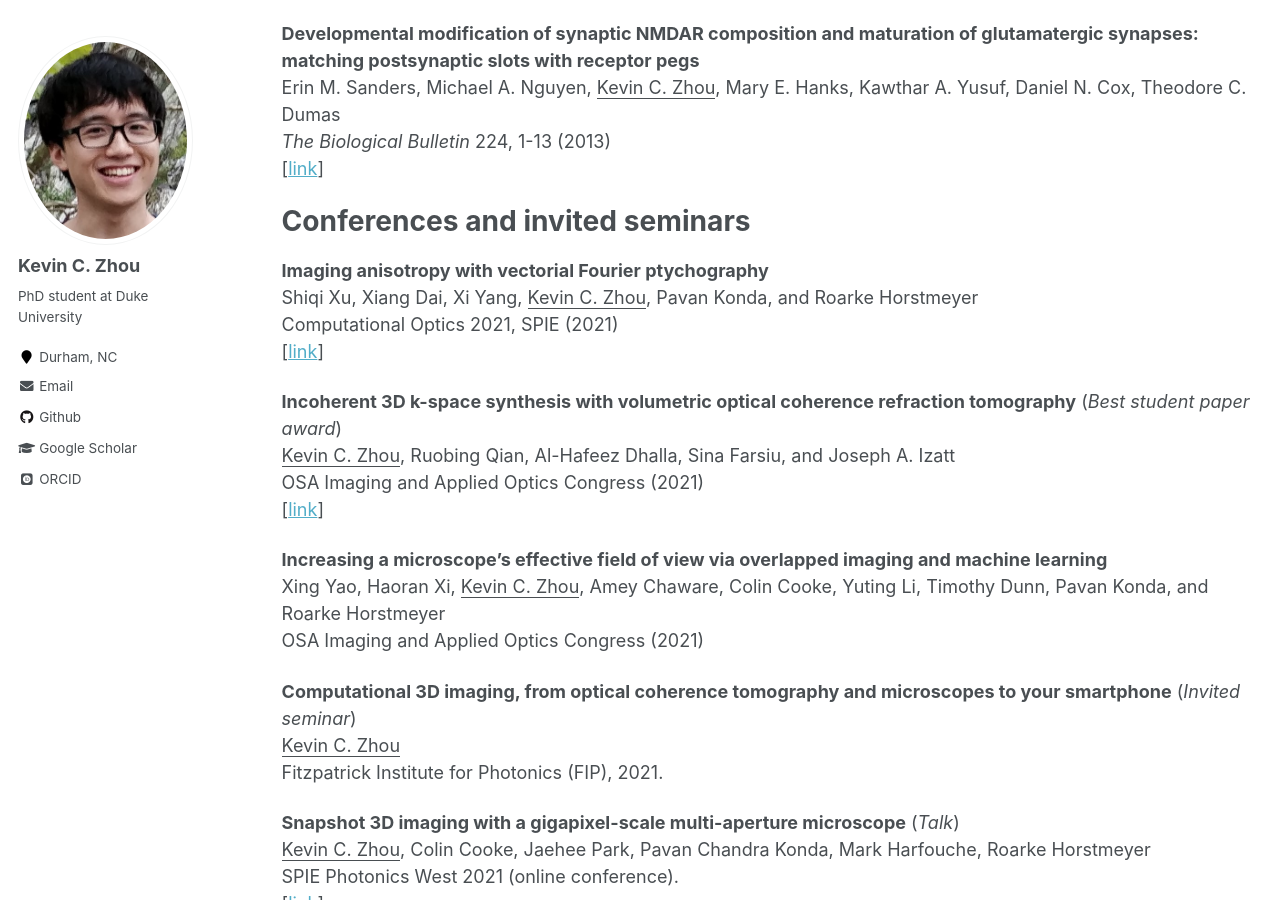
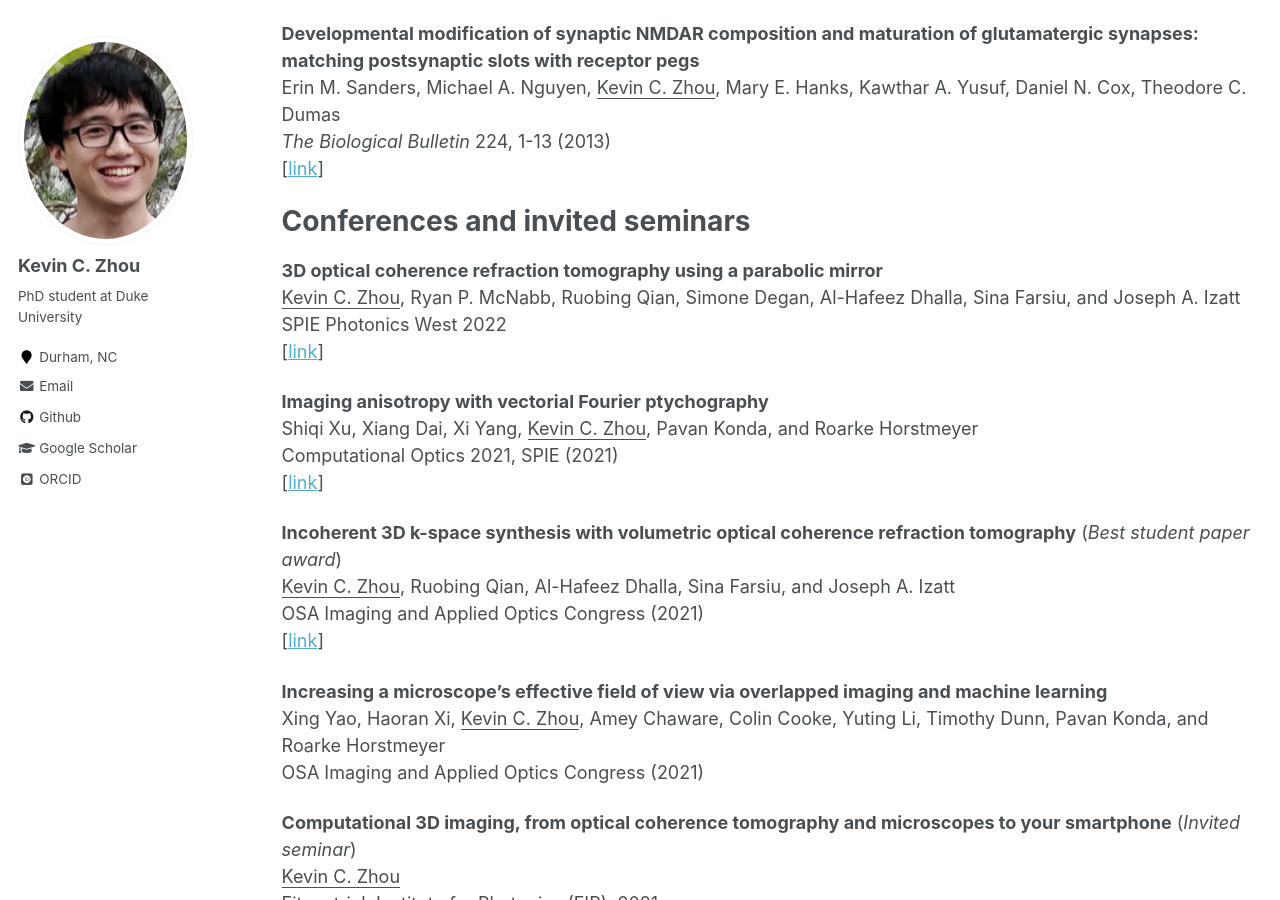
Before and after one commit to kevinczhou/kevinczhou.github.io, a Jekyll site: the page built from _pages/publications.md, in a window 1280 px wide and 900 px high, scrolled down 3784 px. Built offline with Jekyll 4.4.1, drawn with Linux system fonts in a browser that asks for light colours; some web fonts are replaced.

Commit message:
Update publications.md

```diff
--- a/_pages/publications.md
+++ b/_pages/publications.md
@@ -134,6 +134,11 @@ Erin M. Sanders, Michael A. Nguyen, <ins>Kevin C. Zhou</ins>, Mary E. Hanks, Kaw
 
 
 # Conferences and invited seminars
+**3D optical coherence refraction tomography using a parabolic mirror**
+<ins>Kevin C. Zhou</ins>, Ryan P. McNabb, Ruobing Qian, Simone Degan, Al-Hafeez Dhalla, Sina Farsiu, and Joseph A. Izatt
+SPIE Photonics West 2022
+[[link](https://spie.org/photonics-west/presentation/3D-optical-coherence-refraction-tomography-using-a-parabolic-mirror/11948-42)]
+
 **Imaging anisotropy with vectorial Fourier ptychography**
 Shiqi Xu, Xiang Dai, Xi Yang, <ins>Kevin C. Zhou</ins>, Pavan Konda, and Roarke Horstmeyer
 Computational Optics 2021, SPIE (2021)
```
